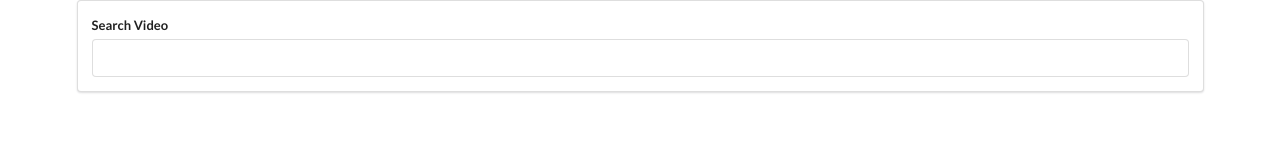
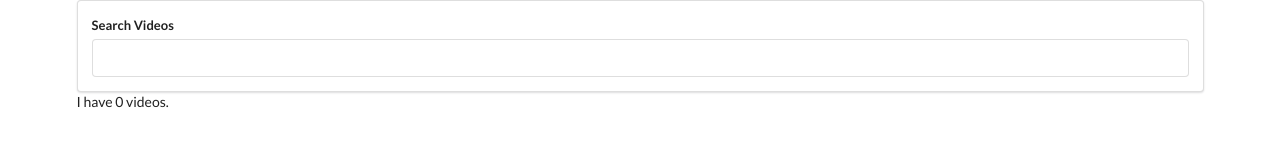
Before and after one commit to AleksanderGjinollari/me-tube, a React (Create React App) app: page / in a window 1280 px wide. Shown: the top 162 px of the page. Built offline with nearby package versions, Linux system fonts and the light colour scheme.

Commit message:
showing how many video results we have

```diff
--- a/src/components/App.js
+++ b/src/components/App.js
@@ -1,11 +1,24 @@
 import React from "react";
 import SearchBar from "./SearchBar";
+import youtube from "../components/apis/youtube";
 
 class App extends React.Component {
+  state = { videos: [] };
+
+  onTermSubmit = async (term) => {
+    const response = await youtube.get("/search", {
+      params: {
+        q: term,
+      },
+    });
+    this.setState({ videos: response.data.items });
+  };
+
   render() {
     return (
       <div className="ui container">
-        <SearchBar />
+        <SearchBar onFormSubmit={this.onTermSubmit} />I have{" "}
+        {this.state.videos.length} videos.
       </div>
     );
   }
--- a/src/components/SearchBar.js
+++ b/src/components/SearchBar.js
@@ -9,7 +9,8 @@ class SearchBar extends React.Component {
 
   onFormSubmit = (event) => {
     event.preventDefault();
-    // TODO: make sure we call callback from parent component
+
+    this.props.onFormSubmit(this.state.term);
   };
 
   render() {
@@ -17,7 +18,7 @@ class SearchBar extends React.Component {
       <div className="search-bar ui segment">
         <form onSubmit={this.onFormSubmit} className="ui form">
           <div className="field">
-            <label>Search Video</label>
+            <label>Search Videos</label>
             <input
               type="text"
               value={this.state.term}
```
